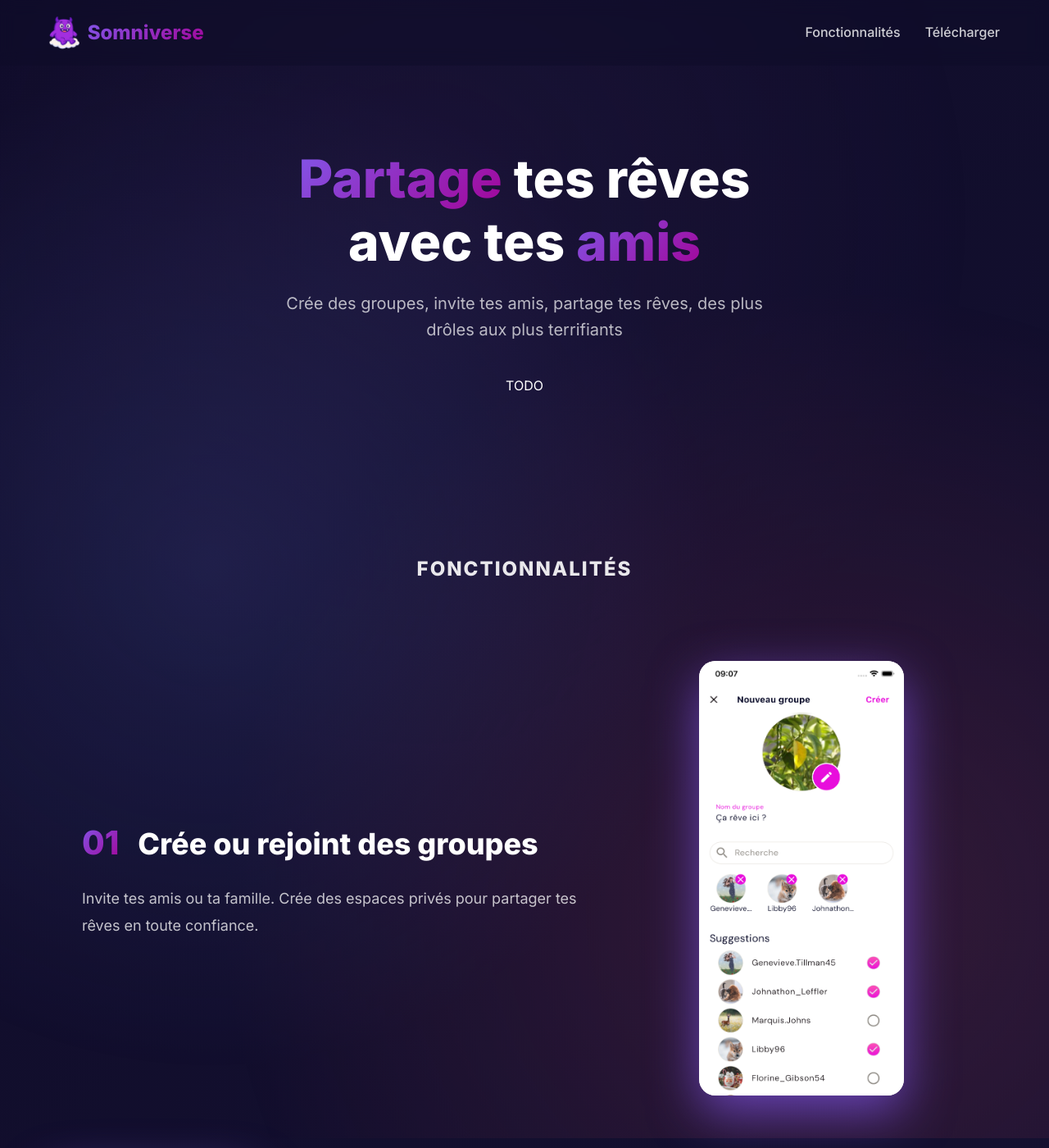
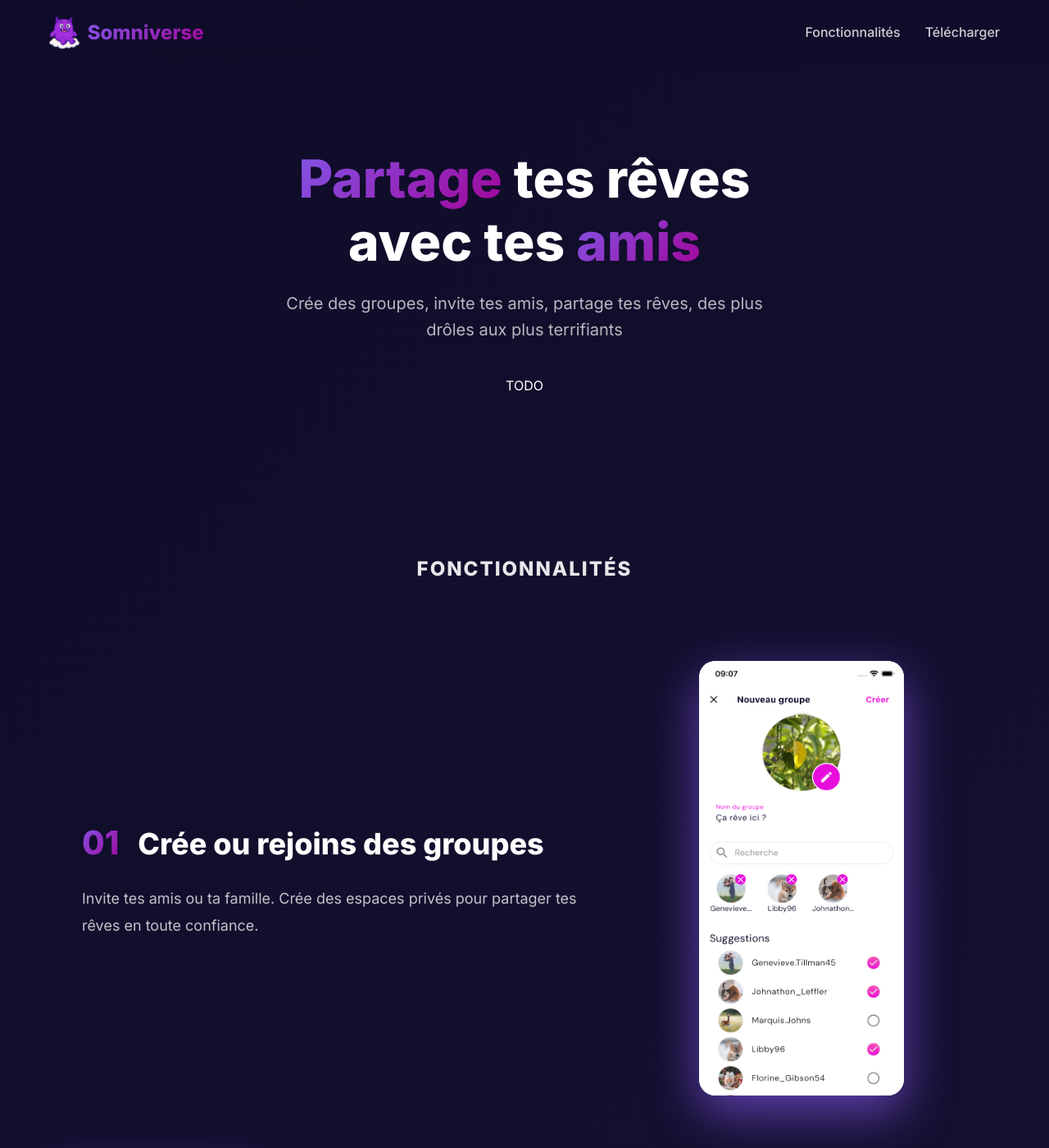
Before and after one commit to Somniverse-app/somniverse-app.github.io, a Jekyll site: the page built from index.md, in a window 1280 px wide and 1400 px high. Shown: the whole window at 82% size. Built offline with Jekyll 4.4.1, drawn with Linux system fonts in a browser that asks for light colours; some of the changed text lies outside the part shown.

Commit message:
Fix background color on mobile

```diff
--- a/_layouts/default.html
+++ b/_layouts/default.html
@@ -8,6 +8,17 @@
       content="Somniverse - Partage tes rêves avec tes amis"
     />
     <title>{{ page.title | default: "Somniverse - Partage tes rêves" }}</title>
+    <style>
+      /* Style critique pour éviter le flash blanc au chargement */
+      html,
+      body {
+        margin: 0;
+        padding: 0;
+        background: #0f0c29;
+        background: linear-gradient(135deg, #0f0c29 0%, #1a1538 100%);
+        min-height: 100vh;
+      }
+    </style>
     <link rel="stylesheet" href="{{ '/assets/css/main.css' | relative_url }}" />
     <link
       rel="icon"
--- a/index.md
+++ b/index.md
@@ -31,7 +31,7 @@
       <!-- Feature 1 -->
       <div class="feature-showcase-item fade-in-up">
         <div class="feature-content">
-          <h3><span class="feature-number-inline">01</span> Crée ou rejoint des groupes</h3>
+          <h3><span class="feature-number-inline">01</span> Crée ou rejoins des groupes</h3>
           <p>Invite tes amis ou ta famille. Crée des espaces privés pour partager tes rêves en toute confiance.</p>
         </div>
         <img
```
Also changed, not shown: other parts of index.md (+1 -1 lines).
